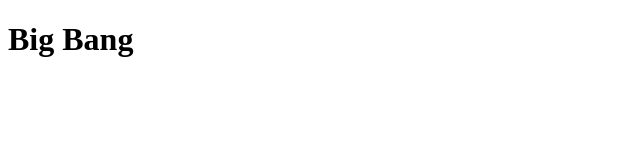
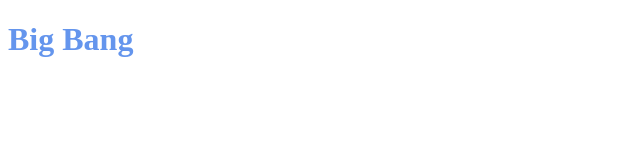
Before and after one commit to juditcasamitjana/bigbang, a plain HTML site: page index.html in a window 1280 px wide. Shown: the whole page, without its empty margins (0-640 px from the left). Drawn offline with Linux system fonts and the light colour scheme.

Commit message:
add style

```diff
--- a/index.html
+++ b/index.html
@@ -4,6 +4,7 @@
     <meta charset="UTF-8" />
     <meta name="viewport" content="width=device-width, initial-scale=1.0" />
     <title>Big Bang</title>
+    <link rel="stylesheet" href="style.css">
   </head>
   <body>
     <h1>Big Bang</h1>
--- /dev/null
+++ b/style.css
@@ -0,0 +1,3 @@
+h1 {
+    color: cornflowerblue;
+}
```
